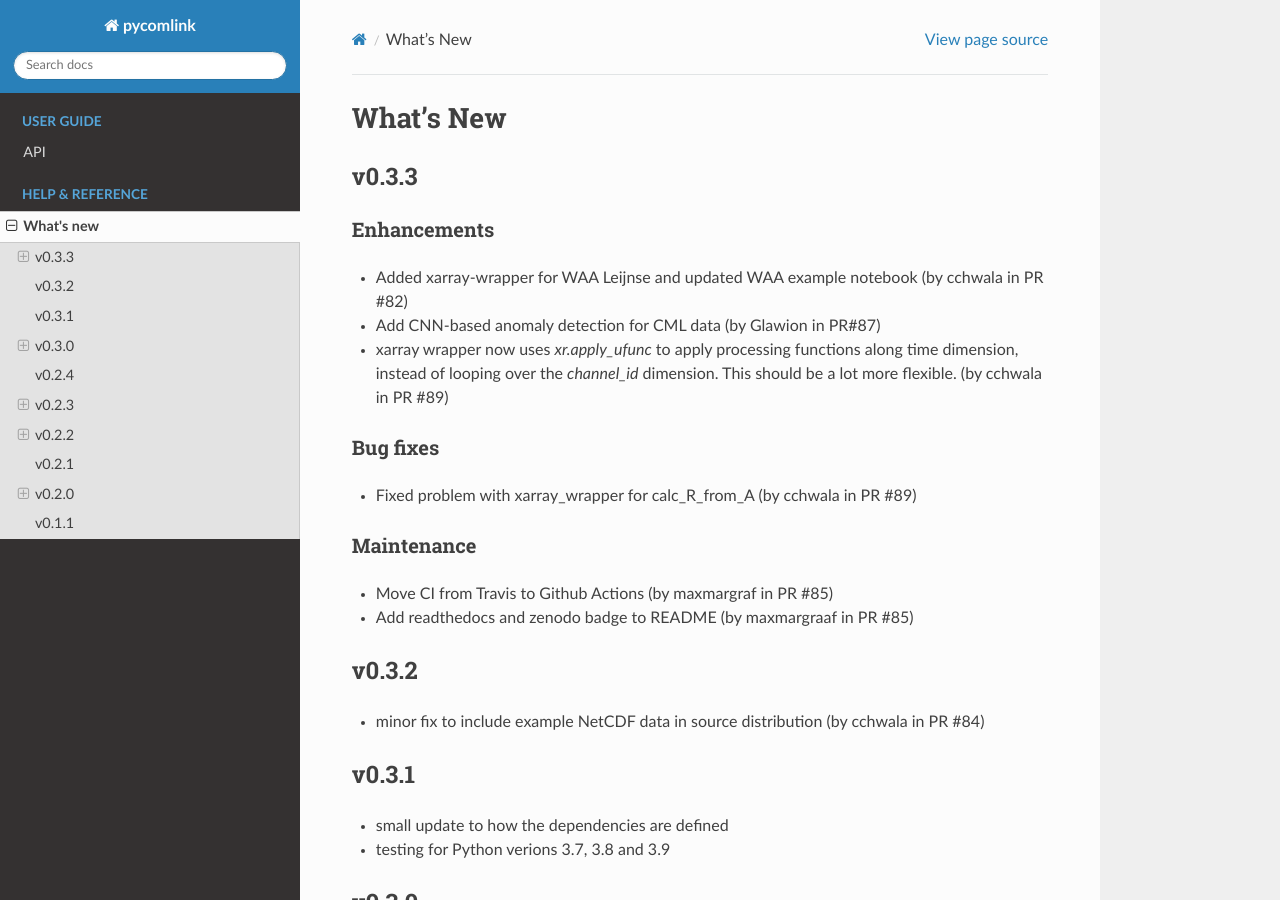
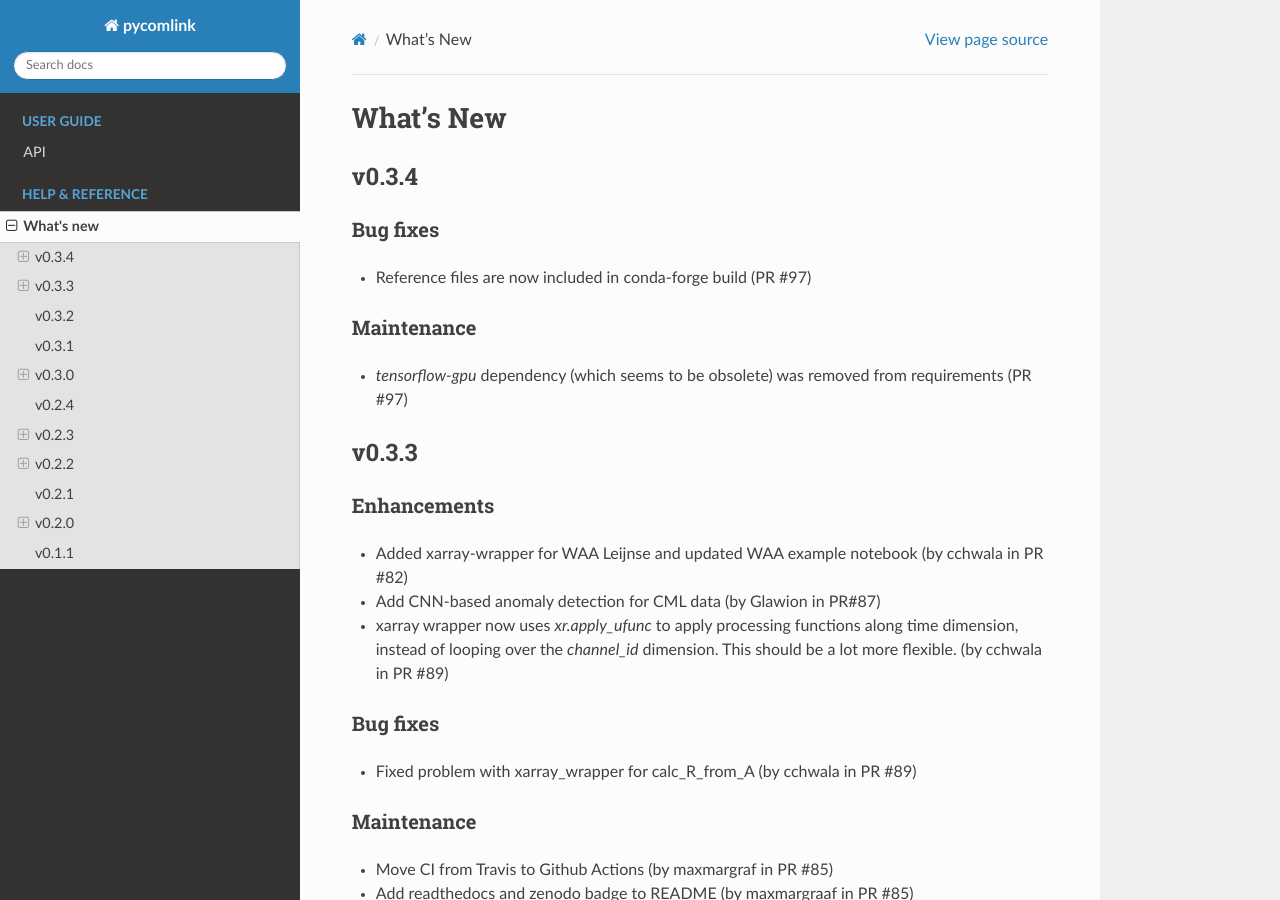
Before and after one commit to pycomlink/pycomlink, a Sphinx documentation site: the page built from docs/whats-new.rst, in a window 1280 px wide and 900 px high. Built offline with Sphinx 7.4.7 and the Read the Docs theme 2.0.0, drawn with Linux system fonts in a browser that asks for light colours.

Commit message:
Fix file includes and dependencies (#97)
* Add include for CNN wet-dry model

* Remove `tensorflow-gpu` from requirements.txt since this should not be required anymore

* bump version to 0.3.4

* update whats-new.rst

* unpin numba again, see https://github.com/pycomlink/pycomlink/issues/92

```diff
--- a/docs/whats-new.rst
+++ b/docs/whats-new.rst
@@ -1,6 +1,19 @@
 **********************
 What's New
 **********************
+
+
+v0.3.4
+------
+
+Bug fixes
+~~~~~~~~~
+* Reference files are now included in conda-forge build (PR #97)
+
+Maintenance
+~~~~~~~~~~~~
+* `tensorflow-gpu` dependency (which seems to be obsolete) was removed from requirements (PR #97)
+
 
 v0.3.3
 ------
--- a/requirements.txt
+++ b/requirements.txt
@@ -2,7 +2,7 @@ numpy
 scipy
 pandas>=0.22
 matplotlib
-numba<0.54
+numba
 h5py
 xarray
 netcdf4
@@ -12,4 +12,3 @@ tqdm
 pykrige
 future
 tensorflow
-tensorflow-gpu
--- a/setup.py
+++ b/setup.py
@@ -20,7 +20,7 @@ def read(fname):
 
 setup(
     name = "pycomlink",
-    version = "0.3.3",
+    version = "0.3.4",
     author = "Christian Chwala",
     author_email = "christian.chwala@kit.edu",
     description = ("Python tools for CML (commercial microwave link) data processing"),
```
Also changed, not shown: 1 other file.
